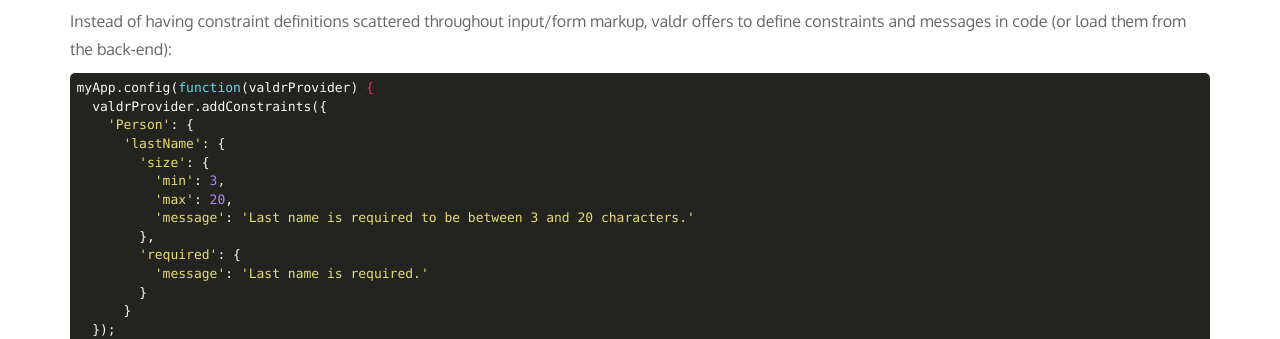
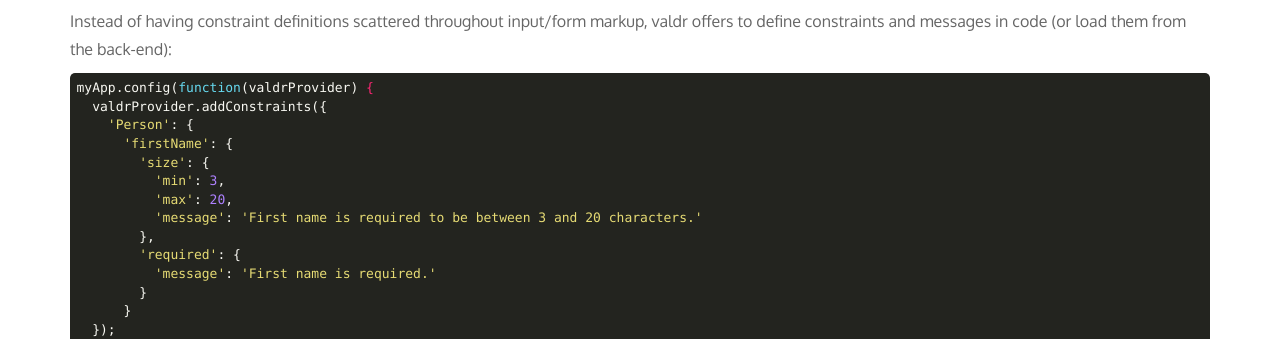
Before and after one commit to netceteragroup/valdr, a website: page index.html in a window 1280 px wide. Shown: the part 963-1302 px from the top of the page. Drawn offline with nearby package versions, Linux system fonts and the light colour scheme.

Commit message:
chore(gh-pages): fix demo

```diff
--- a/index.html
+++ b/index.html
@@ -79,14 +79,14 @@
 <pre><code>myApp.config(function(valdrProvider) {
   valdrProvider.addConstraints({
     'Person': {
-      'lastName': {
+      'firstName': {
         'size': {
           'min': 3,
           'max': 20,
-          'message': 'Last name is required to be between 3 and 20 characters.'
+          'message': 'First name is required to be between 3 and 20 characters.'
         },
         'required': {
-          'message': 'Last name is required.'
+          'message': 'First name is required.'
         }
       }
   });
```
